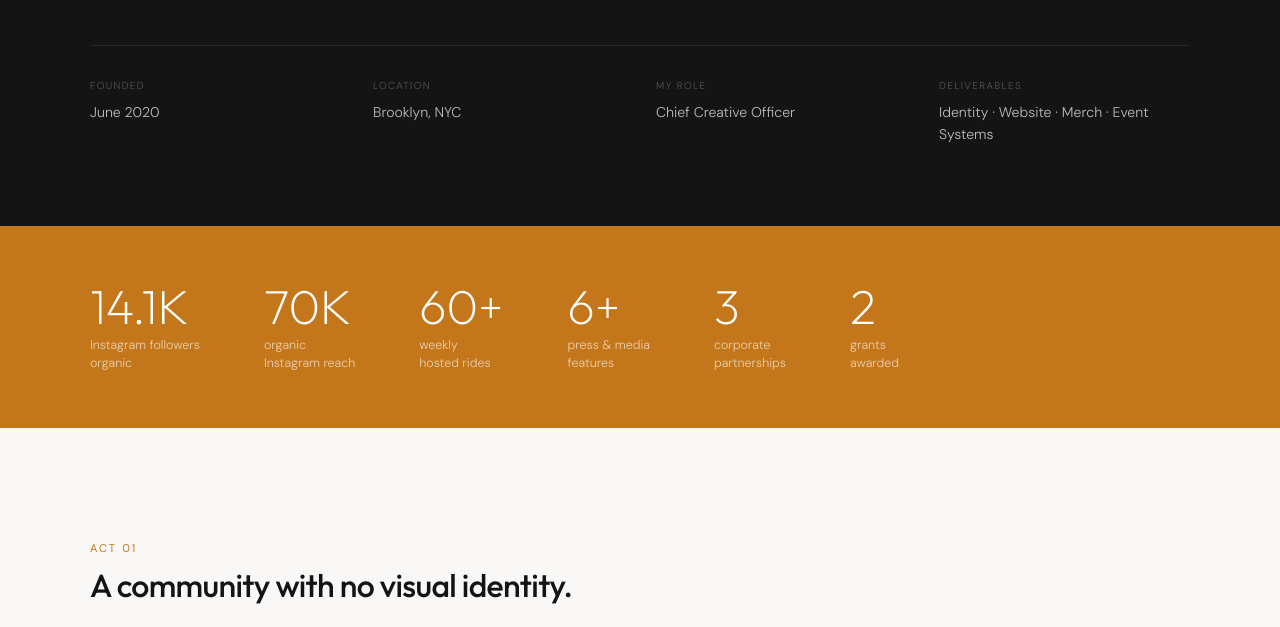
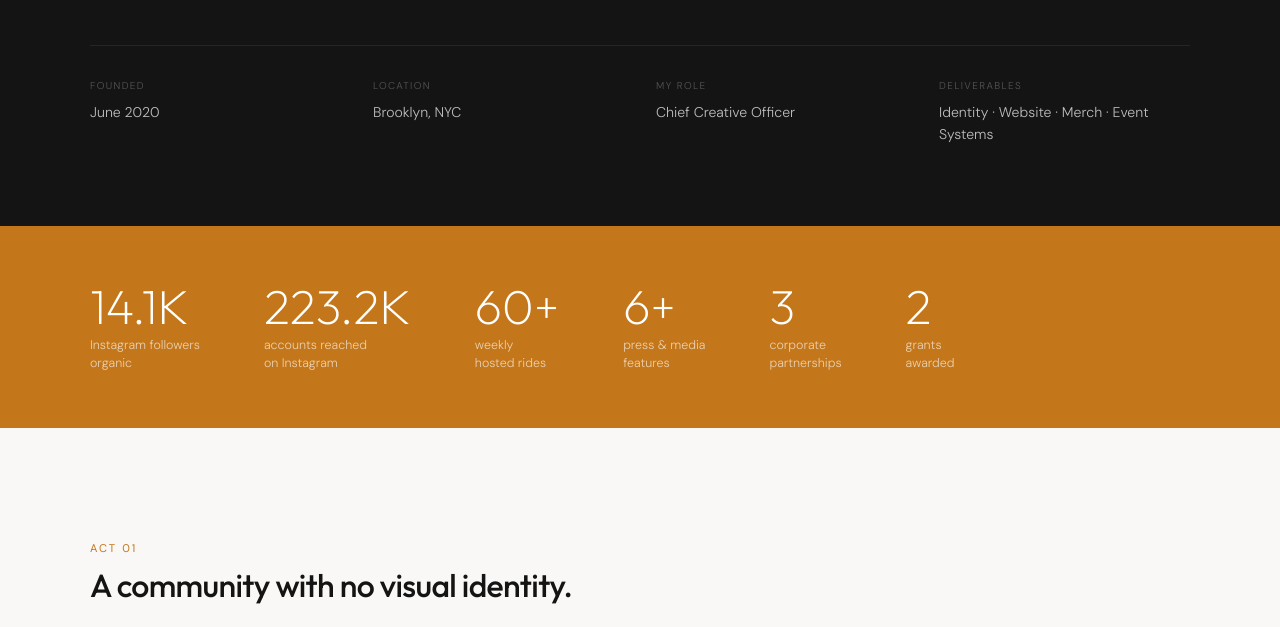
Before and after one commit to mmsllc17/mvmd-solutions, a plain HTML site: page goodco.html in a window 1280 px wide. Shown: the part 470-1097 px from the top of the page. Drawn offline with Linux system fonts and the light colour scheme.

Commit message:
update goodco instagram reach stat

```diff
--- a/goodco.html
+++ b/goodco.html
@@ -204,8 +204,8 @@
       <p class="stat-label">Instagram followers<br>organic</p>
     </div>
     <div class="stat">
-      <p class="stat-number">70K</p>
-      <p class="stat-label">organic<br>Instagram reach</p>
+      <p class="stat-number">223.2K</p>
+      <p class="stat-label">accounts reached<br>on Instagram</p>
     </div>
     <div class="stat">
       <p class="stat-number">60+</p>
```
